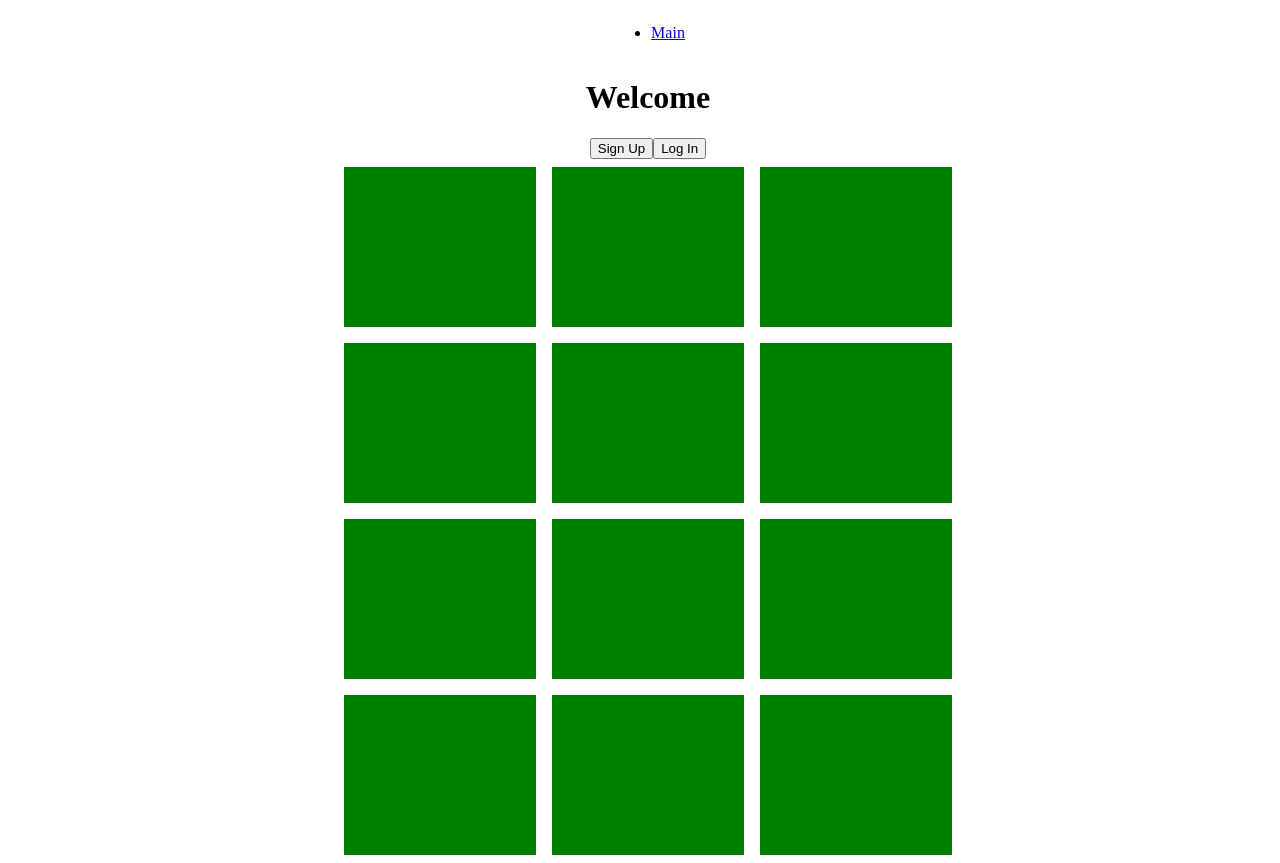
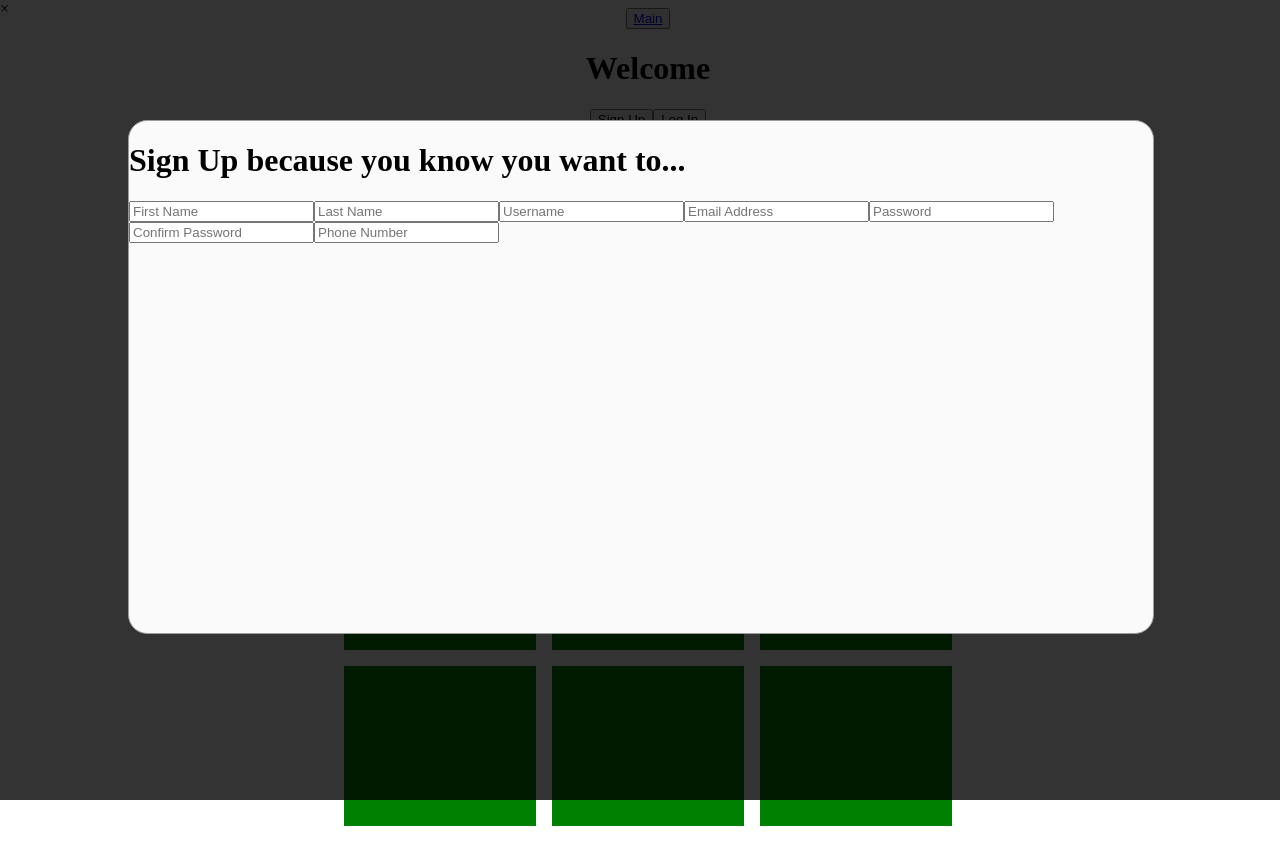
Before and after one commit to dhighe/Project-4-Deals, a React app in the folder react-deals/: page / in a window 1280 px wide. Both pictures are taken after a click on the button "Sign Up". After the commit the page ends 834 px from the top, so only its background shows below. Built offline with nearby package versions, Linux system fonts and the light colour scheme; the HTML template or start-up script is replaced by a standard one.

Commit message:
Getting kicked out of GA some more

```diff
--- a/react-deals/package.json
+++ b/react-deals/package.json
@@ -22,7 +22,7 @@
   },
   "homepage": "https://github.com/dhighe/Project-4-Deals#readme",
   "dependencies": {
-    "bcryptjs": "^2.3.0",
+    "axios": "^0.15.3",
     "body-parser": "^1.15.2",
     "crypto": "0.0.3",
     "express": "^4.14.0",
@@ -33,7 +33,8 @@
     "pg-promise": "^5.4.7",
     "react": "^15.4.1",
     "react-dom": "^15.4.1",
-    "react-router": "^3.0.0"
+    "react-router": "^3.0.0",
+    "reflux": "^5.0.4"
   },
   "devDependencies": {
     "babel": "^6.5.2",
--- /dev/null
+++ b/react-deals/src/components/AuthAPI/auth_actions.js
@@ -0,0 +1,7 @@
+import Reflux from 'reflux';
+let AuthActions = Reflux.createActions({
+   // asyncResult creates 2 extra actions, one for success and one for failure
+  'loginRequest': { asyncResult: true },
+  'logout': { }
+});
+export default AuthActions;
--- /dev/null
+++ b/react-deals/src/components/AuthAPI/session_store.js
@@ -0,0 +1,75 @@
+import Reflux from 'reflux';
+import AuthActions from './auth_actions';
+
+// This object is where we'll store all the session state.
+// It will be a private variable and if any outside code
+// wants to access it, they'll need to use one of the
+// accessor methods below.
+let _sessionState = {
+  authRequestInProgress: false,
+  authErrors: [],
+  authToken: null,
+  username: null,
+  userId: null
+};
+
+let SessionStore = Reflux.createStore({
+  // Map all the actions in AuthActions to the corresponding
+  // methods below
+  listenables: [AuthActions],
+
+  // When a login request occurs, use the AuthAPI to make
+  // an api request to the server and call the appropriate
+  // action when it finishes.
+  // Trigger a change to alert subscribers about the fact
+  // that a request is in progress.
+  onLoginRequest (username, password) {
+    _sessionState.authRequestInProgress = true;
+    AuthAPI.login(username, password)
+      .then(AuthActions.loginRequest.completed)
+      .catch(AuthActions.loginRequest.failed);
+    this.trigger(_sessionState);
+  },
+
+  // When a login request completes successfully,
+  // set the user info to the session state object and
+  // trigger a change
+  // an api request to the server and call the appropriate
+  // action method when it finishes.
+  onLoginRequestCompleted (resp) {
+    _sessionState.authRequestInProgress = false;
+    _sessionState.authErrors = [];
+    _sessionState.authToken = resp.auth_token;
+    _sessionState.username = resp.username;
+    this.trigger(_sessionState);
+    // You'll also need to redirect the user to the proper page,
+    // but that's outside the scope of the article
+  },
+
+  // When a login request fails, set the auth errors
+  // and trigger a change
+  onLoginRequestFailed (resp) {
+    _sessionState.authRequestInProgress = false;
+    _sessionState.authErrors = resp.errors;
+    this.trigger(_sessionState);
+  },
+
+  // When the user logs out, clear out the session state
+  // and trigger a change
+  onLogout () {
+    _sessionInfo = {
+      authRequestInProgress: false,
+      authErrors: [],
+    };
+    this.trigger(_sessionState);
+  },
+
+  // Accessor Methods
+  getUsername() { return _sessionState.username; }
+  getUserId() { return _sessionState.userId; }
+  isLoggedIn() { return (_sessionState.authToken !== null); },
+  getAuthErrors() { return (_sessionState.authErrors !== null); },
+  isAuthRequestInProgress() { return (_sessionState.authRequestInProgress === true); }
+});
+
+export default SessionStore;
--- a/react-deals/src/components/Filter/Filter.css
+++ b/react-deals/src/components/Filter/Filter.css
@@ -0,0 +1,6 @@
+.Filter-Container {
+  display: flex;
+  flex-direction: center;
+  align-items: center;
+  flex-direction: column;
+}
--- a/react-deals/src/components/Head/Head.css
+++ b/react-deals/src/components/Head/Head.css
@@ -8,3 +8,47 @@
   align-items: center;
   flex-direction: row;
 }
+
+.SignUp-Modal{
+  display: none;
+  position: fixed;
+  left: 0;
+  top: 0;
+  z-index: 999;
+  width: 100vw;
+  height: 100vh;
+  background-color: rgba( 0, 0, 0, .8);
+}
+
+.LogIn-Modal{
+  display: none;
+  position: fixed;
+  left: 0;
+  top: 0;
+  z-index: 999;
+  width: 100vw;
+  height: 100vh;
+  background-color: rgba( 0, 0, 0, .8);
+}
+
+.SignUp-Container {
+  position: absolute;
+  left: 10vw;
+  top: 15vh;
+  background-color: #FAFAFA;
+  width: 80vw;
+  height: 40vw;
+  border: 1px solid #9C9C9C;
+  border-radius: 1.5vw;
+}
+
+.LogIn-Container {
+  position: absolute;
+  left: 10vw;
+  top: 15vh;
+  background-color: #FAFAFA;
+  width: 80vw;
+  height: 40vw;
+  border: 1px solid #9C9C9C;
+  border-radius: 1.5vw;
+}
--- a/react-deals/src/components/Head/Head.jsx
+++ b/react-deals/src/components/Head/Head.jsx
@@ -6,8 +6,29 @@ export default class Body extends Component {
     return(
       <div className="Head-container">
         <div className="button-container">
-          <button className="buttons">Sign Up</button>
-          <button className="buttons">Log In</button>
+          <button className="buttons" onClick={()=>{document.querySelector('.SignUp-Modal').style.display = "block"}}>Sign Up</button>
+          <button className="buttons" onClick={()=>{document.querySelector('.LogIn-Modal').style.display = "block"}}>Log In</button>
+          <div className="SignUp-Modal">
+            <span className="close" onClick={()=>{document.querySelector('.SignUp-Modal').style.display = "none"}}>×</span>
+            <div className="SignUp-Container">
+              <h1>Sign Up because you know you want to...</h1>
+              <input type="text" name="f_name" placeholder="First Name" />
+              <input type="text" name="l_name" placeholder="Last Name" />
+              <input type="text" name="username" placeholder="Username" />
+              <input type="text" name="email" placeholder="Email Address" />
+              <input type="text" name="password" placeholder="Password" />
+              <input type="text" name="confirm" placeholder="Confirm Password" />
+              <input type="text" name="phonenumber" placeholder="Phone Number" />
+            </div>
+          </div>
+          <div className="LogIn-Modal">
+          <span className="close" onClick={()=>{document.querySelector('.LogIn-Modal').style.display = "none"}}>×</span>
+            <div className="LogIn-Container">
+              <h1>Log In Please</h1>
+              <input type="text" name="username" placeholder="Username" />
+              <input type="text" name="password" placeholder="Password" />
+            </div>
+          </div>
         </div>
       </div>
     )
--- a/react-deals/src/components/Home/Home.jsx
+++ b/react-deals/src/components/Home/Home.jsx
@@ -1,17 +1,16 @@
 import React, { Component } from 'react';
 import { Router, Route, IndexRoute, Link, hashHistory } from 'react-router'
+// import AuthActions from '../AuthAPI/auth_actions.js';
+// import SessionStore from '../AuthAPI/session_store.js';
 import Head from '../Head/Head.jsx'
 import Body from '../Body/Body.jsx'
-// import Main from '../Main/Main.jsx'
 import style from './Home.css'
 
 export default class Home extends Component {
   render(){
     return(
       <div className="Home-Container">
-        <ul>
-          <li><Link to="/main">Main</Link></li>
-        </ul>
+          <button><Link to="/main">Main</Link></button>
         <h1>Welcome</h1>
         <div className="Home-Header">
           <Head />
@@ -19,6 +18,25 @@ export default class Home extends Component {
         <div className="Home-Body">
           <Body />
         </div>
+        <div className="SignUp-Modal">
+          <div className="SignUp-Container">
+            <h1>Sign Up because you know you want to...</h1>
+            <input type="text" name="f_name" placeholder="First Name" />
+            <input type="text" name="l_name" placeholder="Last Name" />
+            <input type="text" name="username" placeholder="Username" />
+            <input type="text" name="email" placeholder="Email Address" />
+            <input type="text" name="password" placeholder="Password" />
+            <input type="text" name="confirm" placeholder="Confirm Password" />
+            <input type="text" name="phonenumber" placeholder="Phone Number" />
+          </div>
+        </div>
+          <div className="LogIn-Modal">
+            <div className="LogIn-Container">
+              <h1>Log In Please</h1>
+              <input type="text" name="username" placeholder="Username" />
+              <input type="text" name="password" placeholder="Password" />
+            </div>
+          </div>
       </div>
     )
   }
--- a/react-deals/src/components/Main/Main.css
+++ b/react-deals/src/components/Main/Main.css
@@ -0,0 +1,23 @@
+
+.Main-Container {
+  display: flex;
+  flex-direction: center;
+  align-items: center;
+  flex-direction: column;
+}
+
+.Main-Style {
+  display: flex;
+  justify-content: center;
+  align-items: center;
+  flex-direction: row;
+  width: 100vw;
+}
+
+.Main-Search
+.Main-Filter{
+  width: 40%;
+}
+.Main-Product {
+  width: 70%;
+}
--- a/react-deals/src/components/Main/Main.jsx
+++ b/react-deals/src/components/Main/Main.jsx
@@ -11,11 +11,13 @@ export default class Main extends Component {
         <div className="Main-Search">
           <Search />
         </div>
-        <div className="Main-Filter">
-          <Filter />
-        </div>
-        <div className="Main-Product">
-          <Product />
+        <div className="Main-Style">
+          <div className="Main-Filter">
+            <Filter />
+          </div>
+          <div className="Main-Product">
+            <Product />
+          </div>
         </div>
       </div>
     )
--- a/react-deals/src/components/SignUp/SignUp.jsx
+++ b/react-deals/src/components/SignUp/SignUp.jsx
@@ -4,7 +4,7 @@ import style from './SignUp.css';
 export default class SignUp extends Component {
   render(){
     return(
-      <div className="SignUp-Container">
+      <div className="SignUp-Modal">
         <h1>Sign Up because you know you want to...</h1>
         <input type="text" name="f_name" placeholder="First Name" />
         <input type="text" name="l_name" placeholder="Last Name" />
```
Also changed, not shown: react-deals/src/components/AuthAPI/Auth.js (added, +15 -0 lines), react-deals/src/components/LogIn/LogIn.jsx (+47 -11 lines), 3 other files (tests, documents, lock files or other folders).
